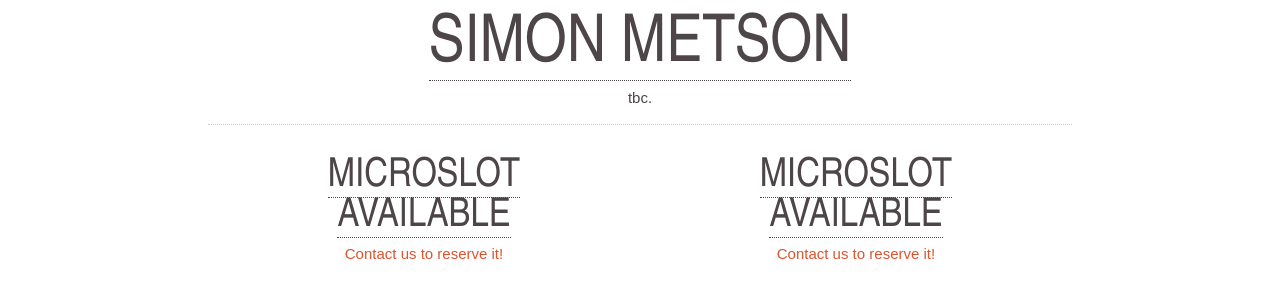
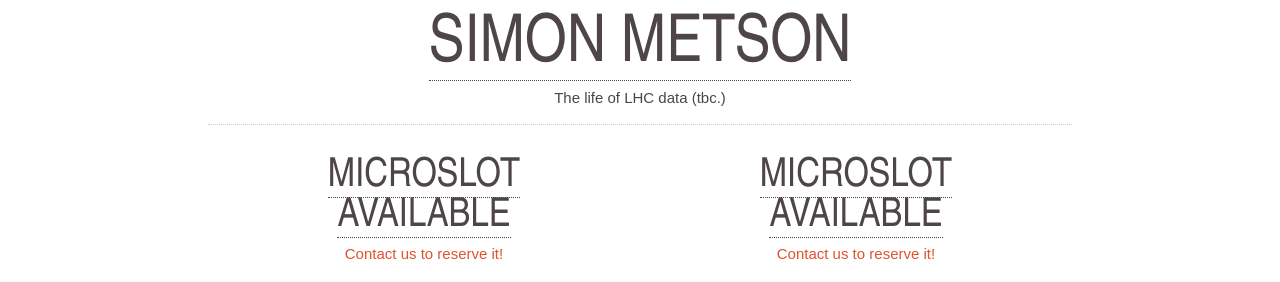
Before and after one commit to torchbox/ogn, a Jekyll site: the page built from _posts/2013-10-16-ogn33.markdown, in a window 1280 px wide. Shown: the part 483-765 px from the top of the page. Built offline with Jekyll 4.4.1, drawn with Linux system fonts in a browser that asks for light colours; nearby versions of some CDN libraries; Markdown is read by kramdown in place of the engine named in the settings.

Commit message:
Update 2013-10-16-ogn33.markdown

```diff
--- a/_posts/2013-10-16-ogn33.markdown
+++ b/_posts/2013-10-16-ogn33.markdown
@@ -29,7 +29,7 @@
 <ul class="keynotes">
     <li itemprop="performer" itemscope="itemscope" itemtype="http://schema.org/Person">
         <a href="http://drsm79.github.io/" ><h2 itemprop="name">Simon Metson</h2></a>
-        <p>tbc.</p>
+        <p>The life of LHC data (tbc.)</p>
     </li>
 </ul>
 
```
